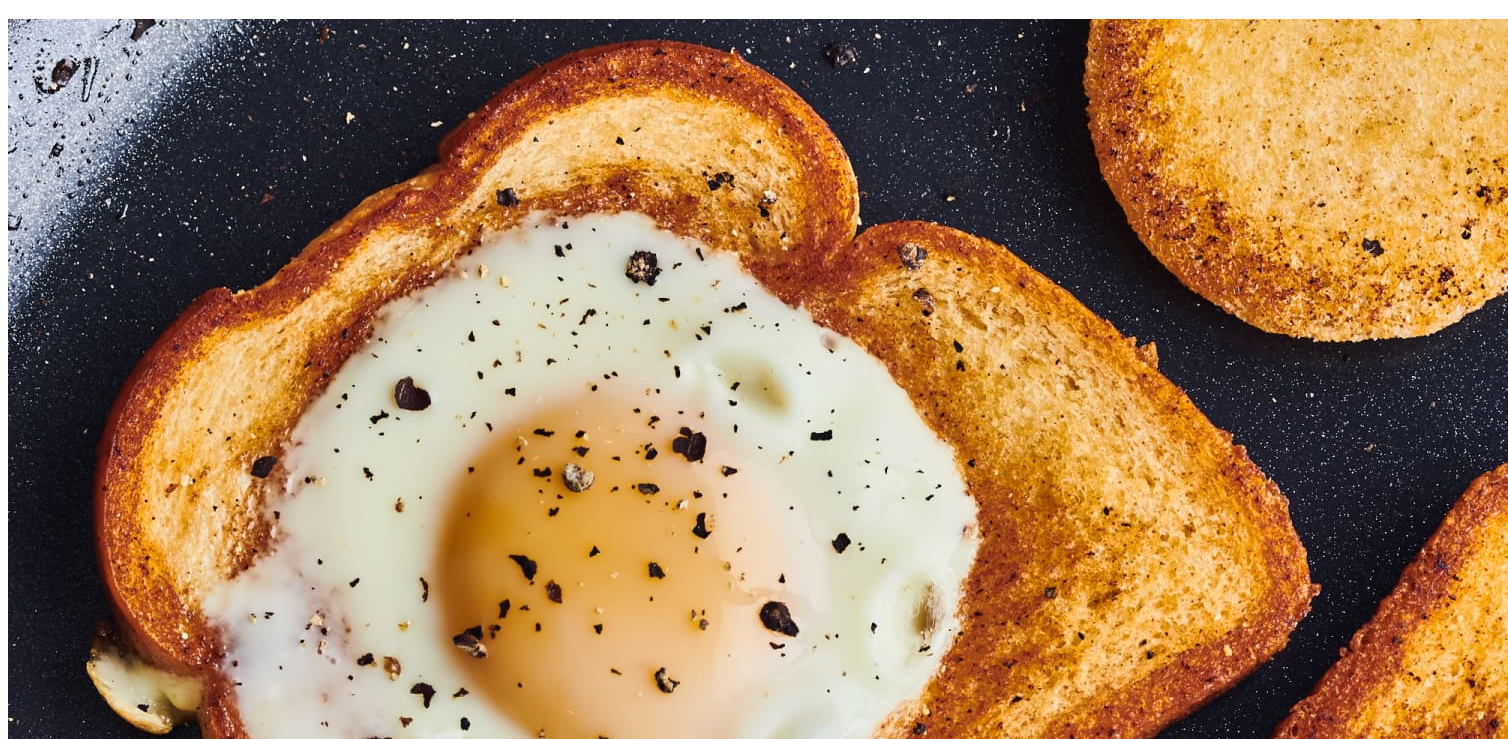
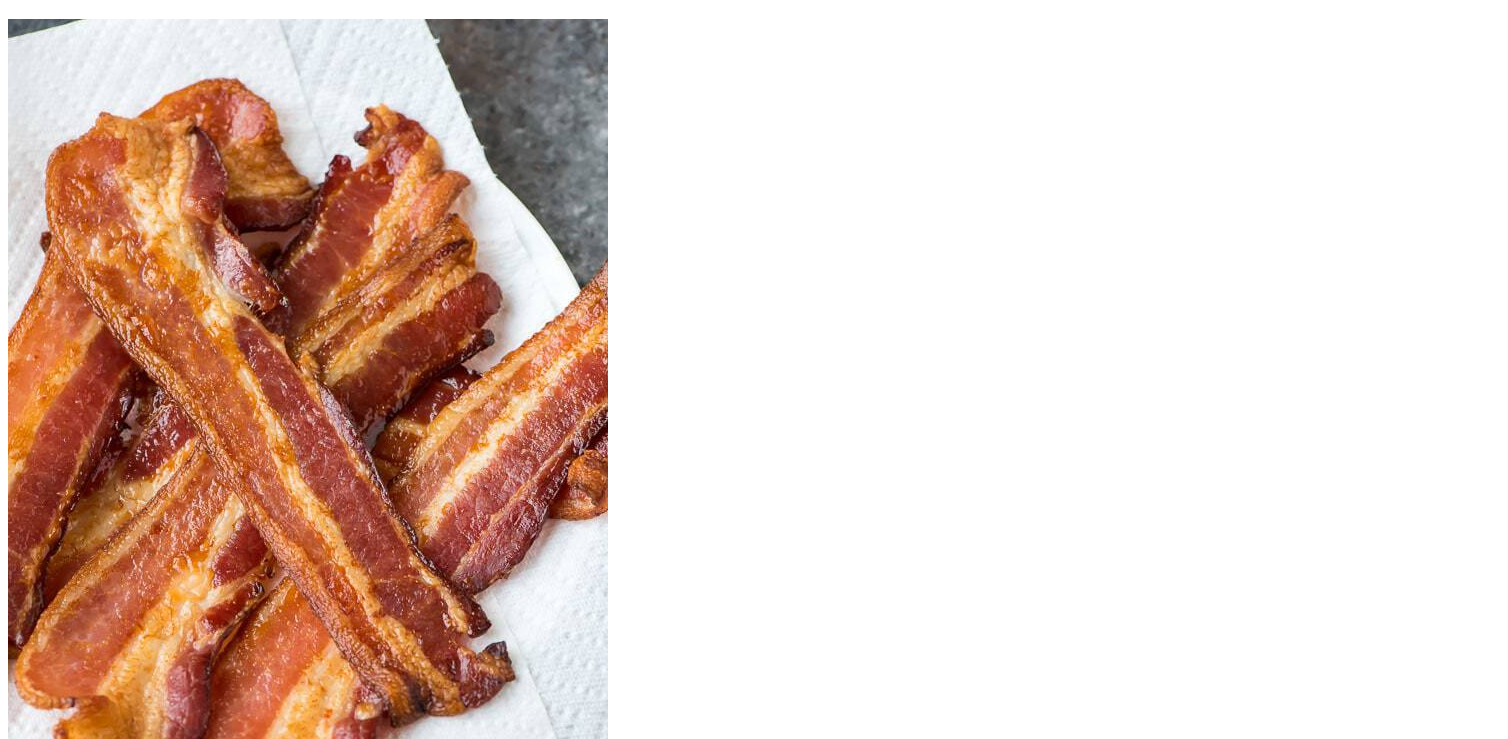
Before and after one commit to CatouKiri/odin-recipes, a plain HTML site: page recipes/oven-baked-bacon.html in a window 1280 px wide. Shown: the part 61-800 px from the top of the page, 1508 px wide, since content can reach past the window. Drawn offline with Linux system fonts and the light colour scheme.

Commit message:
Update oven-baked-bacon.html

```diff
--- a/recipes/oven-baked-bacon.html
+++ b/recipes/oven-baked-bacon.html
@@ -6,7 +6,7 @@
     </head>
     <body>
         <h1>Oven-Baked Bacon</h1>
-        <img src="./egg-in-a-hole.jpeg" alt="tasty egg in a hole">
+        <img src="./oven-baked-bacon.jpg" alt="tasty egg in a hole">
         <h2>Description</h2>
         <p>I always bake bacon in the oven! You just need to plan a bit ahead as the bacon takes longer. With baking, the bacon grease stays nice and clean and you can reuse it to saute vegetables or eggs for extra flavor.</p>
         <h2>Ingredients</h2>
```
